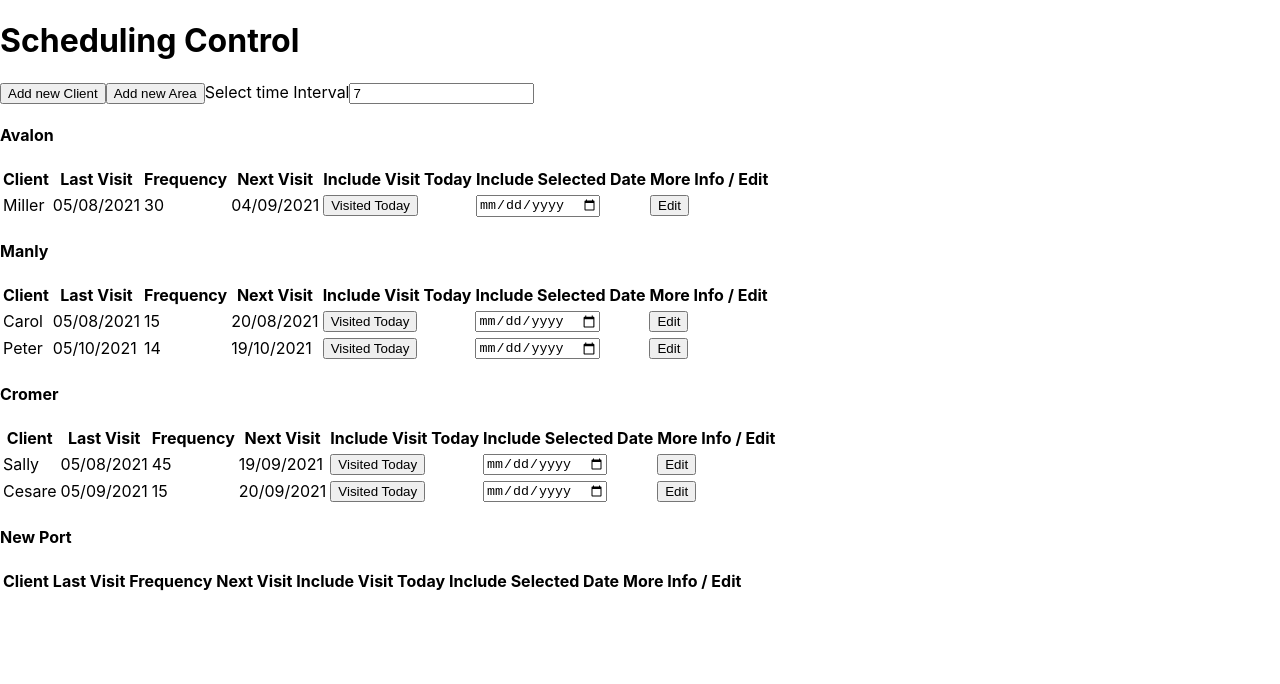
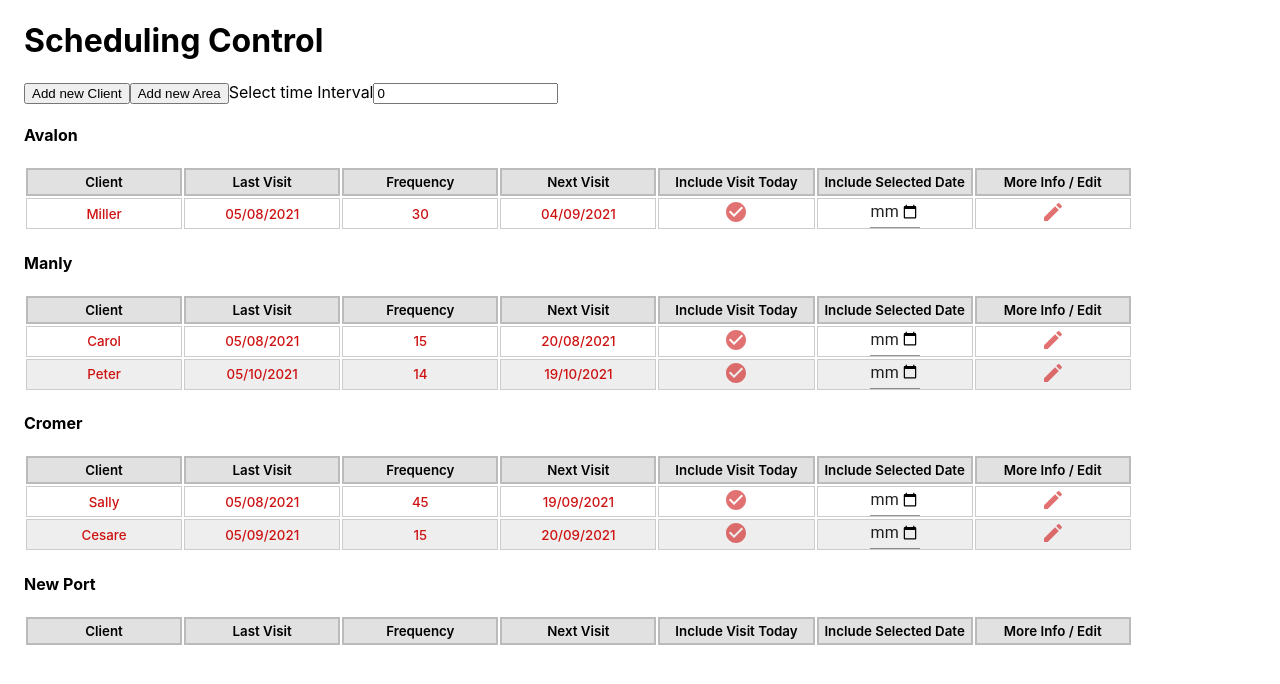
Before and after one commit to bravoarthur/gardener-control, a React (Create React App) app: page / in a window 1280 px wide. Shown: the top 684 px of the page. Built offline with nearby package versions, Linux system fonts and the light colour scheme.

Commit message:
start style

```diff
--- a/package.json
+++ b/package.json
@@ -3,6 +3,8 @@
   "version": "0.1.0",
   "private": true,
   "dependencies": {
+    "@material-ui/core": "^4.12.3",
+    "@material-ui/icons": "^4.11.2",
     "@testing-library/jest-dom": "^5.11.4",
     "@testing-library/react": "^11.1.0",
     "@testing-library/user-event": "^12.1.10",
--- a/src/App.js
+++ b/src/App.js
@@ -2,13 +2,14 @@ import './App.css';
 import React from 'react';
 import ClientsProvider from './Components/Contexts/ClientsContext';
 import Home from './Components/Home/Home';
+import {Container} from "@material-ui/core"
 
 
 function App() {
 
     return (
 
-        <>
+        <Container>
 
           <ClientsProvider>
 
@@ -20,7 +21,7 @@ function App() {
           </ClientsProvider>
 
 
-        </>
+        </Container>
 
 
 
--- a/src/Components/AddArea/AddArea.jsx
+++ b/src/Components/AddArea/AddArea.jsx
@@ -20,6 +20,7 @@ function AddArea ({handlePage}) {
         }else {
 
             let newAreaList = areaList.map(item => item)
+            // eslint-disable-next-line no-unused-vars
             let areaDeleted = newAreaList.splice(indexArea, 1)
 
             setAreaList(newAreaList)
--- a/src/Components/Contexts/ClientsContext.jsx
+++ b/src/Components/Contexts/ClientsContext.jsx
@@ -133,7 +133,7 @@ function _handleNewDate(date=null) {
         lDate = new Date(date)}
 
 
-    lDate.setDate(lDate.getDate())
+    //lDate.setDate(lDate.getDate())
 
     const day = String(lDate.getDate()).padStart(2, '0');
     const month = String(lDate.getMonth() + 1).padStart(2, '0'); //January is 0!
--- a/src/Components/Edit/Edit.jsx
+++ b/src/Components/Edit/Edit.jsx
@@ -62,7 +62,7 @@ function Edit({handlePage}) {
 
                 <li>Address: <input type="text" value={address} onChange={(event) => setAddress(event.target.value)}/></li>
 
-                <li>Interval: <input type="number" value={interval} onChange={(event) => setInterval(event.target.value)}/></li>
+                <li>Frequency: <input type="number" value={interval} onChange={(event) => setInterval(event.target.value)}/></li>
 
                 <li>Last Visit: {lastVisit} </li>
 
--- a/src/Components/ShowList/ShowList.jsx
+++ b/src/Components/ShowList/ShowList.jsx
@@ -1,30 +1,38 @@
 import React, { useContext, useState } from 'react';
 import { ClientsContext } from '../Contexts/ClientsContext';
+import { Span, Table, Tbody, Td, Th, Tr } from '../UI';
+import CheckCircleIcon from '@material-ui/icons/CheckCircle'
+import EditIcon from '@material-ui/icons/Edit'
+import {TextField, Container, Box} from '@material-ui/core'
+
+
 
 function ShowList({handlePage}) {
+
+    _handleClassDate('26/10/2021', 1)
 
 
     const {areaList, clientList, _handleTodayVisit, _handleSelectedDate, setEditPage} = useContext(ClientsContext)
 
-    const [intervalSelector, setIntervalSelector] = useState(7)
+    const [intervalSelector, setIntervalSelector] = useState(0)
 
-    const Thead = () => {
+    const THead = () => {
 
         return (
 
             <thead>
 
-                <tr>
+                <Tr>
 
-                    <th>Client</th>
-                    <th>Last Visit</th>
-                    <th>Frequency</th>
-                    <th>Next Visit</th>
-                    <th>Include Visit Today</th>
-                    <th>Include Selected Date</th>
-                    <th>More Info / Edit</th>
+                    <Th>Client</Th>
+                    <Th>Last Visit</Th>
+                    <Th>Frequency</Th>
+                    <Th>Next Visit</Th>
+                    <Th>Include Visit Today</Th>
+                    <Th>Include Selected Date</Th>
+                    <Th>More Info / Edit</Th>
 
-                </tr>
+                </Tr>
 
             </thead>
 
@@ -42,7 +50,7 @@ function ShowList({handlePage}) {
 
     const _handleEdit = (event) => {
 
-        const clientCapture = event.target.parentElement.closest('tr').id
+        const clientCapture = event.target.parentElement.closest('Tr').id
         setEditPage(clientCapture)
         handlePage(2)
     }
@@ -65,7 +73,7 @@ function ShowList({handlePage}) {
 
     return (
 
-        <>
+        <Span>
 
             <label>Select time Interval
                 <input type="number" defaultValue={intervalSelector} id="intervalSelector" min={1} onChange={_handleInterval}/>
@@ -90,35 +98,35 @@ function ShowList({handlePage}) {
 
                         <h4>{item}</h4>
 
-                        <table>
+                        <Table>
 
-                            <Thead/>
+                            <THead/>
 
-                            {areaClients.map((it, ind) => {
+                            <Tbody>
 
-                                return (
+                                {areaClients.map((it, ind) => {
 
-                                    <tbody key={ind}>
+                                    return (
 
-                                            <tr id={it.name}>
+                                            <Tr className={_handleClassDate(it.lastVisit, it.interval)} id={it.name} key={ind}>
 
-                                                <td>{it.name}</td>
-                                                <td>{it.lastVisit}</td>
-                                                <td>{it.interval}</td>
-                                                <td>{_handleNextVisit(it.lastVisit, it.interval)}</td>
-                                                <td><button onClick={_handleTodayVisit}>Visited Today</button></td>
-                                                <td><input type="date" onChange={_handleSelectedDate}/></td>
-                                                <td><button onClick={_handleEdit}>Edit</button></td>
+                                                <Td>{it.name}</Td>
+                                                <Td>{it.lastVisit}</Td>
+                                                <Td>{it.interval}</Td>
+                                                <Td>{_handleNextVisit(it.lastVisit, it.interval)}</Td>
+                                                <Td > <CheckCircleIcon  className='btnToday' onClick={_handleTodayVisit}>Visited Today</CheckCircleIcon></Td>
+                                                <Td><Box><TextField type="date" size="small" className='dataInput' onChange={_handleSelectedDate}/></Box></Td>
+                                                <Td><EditIcon className='btnToday' onClick={_handleEdit}>Edit</EditIcon></Td>
 
-                                            </tr>
+                                            </Tr>
 
-                                    </tbody>
+                                    )
 
-                                )
+                                })}
 
-                            })}
+                            </Tbody>
 
-                        </table>
+                        </Table>
 
                     </div>
 
@@ -127,7 +135,7 @@ function ShowList({handlePage}) {
                 })}
 
 
-        </>
+        </Span>
     )
 
 }
@@ -158,3 +166,33 @@ function _handleNextVisit(lVisit, freq)  {
 
 
 }
+
+
+function _handleClassDate (dateClass, freq) {
+
+    const day = dateClass.slice(0,2)
+    const month = dateClass.slice(3,5)
+    const year = dateClass.slice(6,10)
+    const date = `${year}/${month}/${day}`
+
+    const convDate = new Date(date)
+    convDate.setDate(convDate.getDate() + Number(freq))
+    const today = new Date()
+
+    console.log(convDate)
+    console.log(today)
+
+    const diff = (today.getTime() - convDate.getTime()); // Subtrai uma data pela outra
+        const days = Math.ceil(diff / (1000 * 60 * 60 * 24)); // Divide o total pelo total de milisegundos correspondentes a 1 dia. (1000 milisegundos = 1 segundo).
+
+    console.log(days)
+
+    if(days <= 0 && days >= -7){
+        return 'week'
+    } else if(days > 0) {
+        return 'late'
+    }else if(days < -7) {
+        return''
+    }
+
+}
--- /dev/null
+++ b/src/Components/UI/index.js
@@ -0,0 +1,110 @@
+import styled from "styled-components"
+
+
+export const Table = styled.table`
+
+    width: 90%;
+	margin-bottom : .5em;
+    table-layout: fixed;
+
+    .late{
+        color: rgb(206, 18, 18);
+	    font-weight: 550;
+        .btnToday{
+            color: rgb(206, 18, 18, 0.6);
+        }
+
+    }
+
+    .week{
+        color: rgb(5, 143, 5);
+	    font-weight: 600;
+        .btnToday{
+            color: rgb(5, 143, 5, 0.6);
+        }
+
+    }
+
+
+    .btnToday{
+        cursor: pointer;
+        color: #aaa;
+
+        @media (max-width: 1200px) {
+
+            width: 19px;
+            height: 20px;
+            }
+
+
+
+    }
+
+    .dataInput{
+
+        width: 50px;
+
+        @media (max-width: 1200px) {
+
+            width: 50px;
+
+
+            }
+
+    }
+
+`
+
+export const Td = styled.td`
+
+    padding: .0.7em;
+	margin: 0;
+	border: 1px solid #ccc;
+	text-align: center;
+    font-size: 10pt;
+
+    @media (max-width: 1200px) {
+
+        font-size: 7pt;}
+
+`
+export const Tr = styled.tr`
+
+    background-color: #white;
+
+
+`
+
+export const Tbody = styled.tbody`
+
+    tr:nth-child(even) {
+    background-color: #eee;
+    }
+`
+
+export const Thead = styled.thead`
+
+`
+export const Th = styled.th`
+
+    padding: .3em;
+	margin: 0;
+	border: 2px solid #bbb;
+	text-align: center;
+    font-weight: 620;
+	background-color: #DDDD;
+	font-size: 10pt;
+
+    @media (max-width: 1200px) {
+
+        font-size: 7pt;}
+
+`
+
+export const Span = styled.span`
+
+
+
+
+
+`
```
Also changed, not shown: 1 other file (tests, documents, lock files or other folders).
